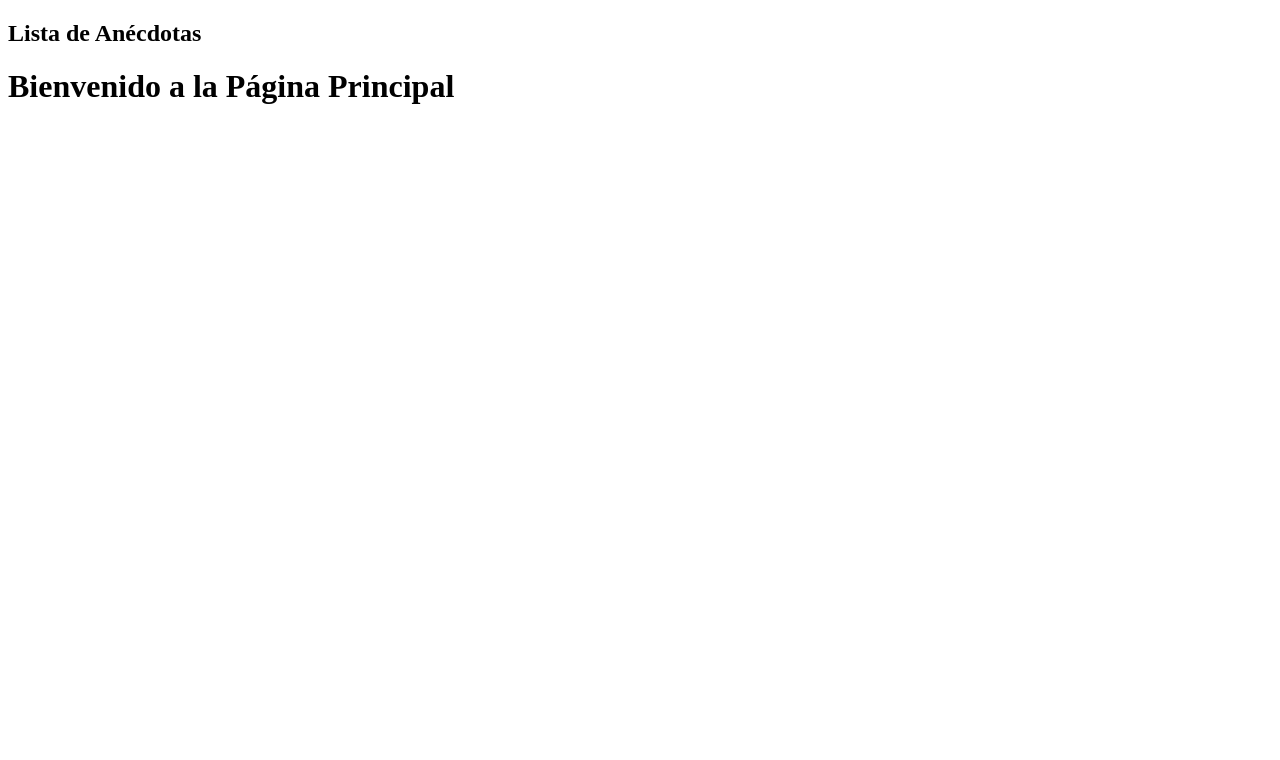
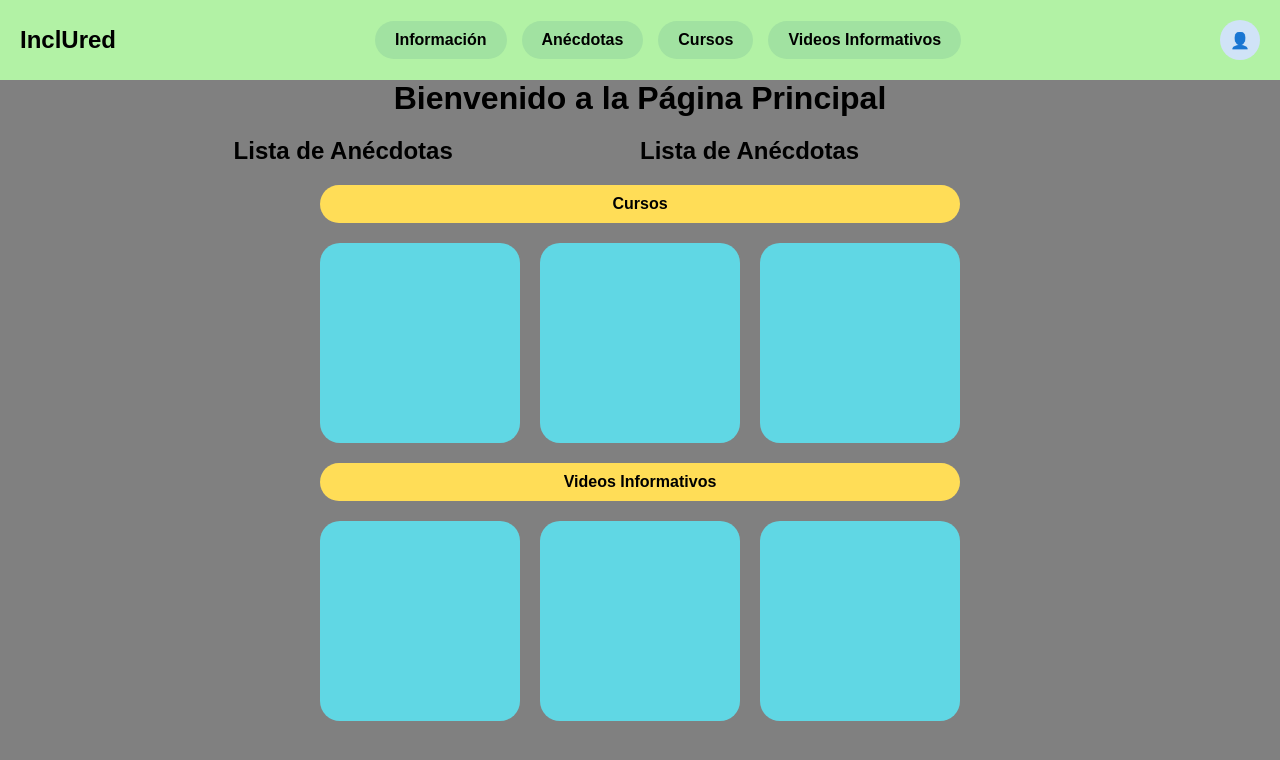
Before and after one commit to k12cyborg/inclUred, a Django app: page / in a window 1280 px wide. Shown: the top 760 px of the page. Run offline with Django 5.2, Linux system fonts and the light colour scheme.

Commit message:
Actualizar index.html y agregar carpeta static

```diff
--- /dev/null
+++ b/inclured1/static/inclured1/style.css
@@ -0,0 +1,95 @@
+/* Estilos globales */
+* {
+    box-sizing: border-box;
+    margin: 0;
+    padding: 0;
+}
+
+body {
+    font-family: Arial, sans-serif;
+    background-color: #808080; /* Color de fondo gris */
+    color: black;
+    display: flex;
+    flex-direction: column;
+    align-items: center;
+    justify-content: center;
+}
+
+/* Encabezado */
+header {
+    width: 100%;
+    background-color: #b2f2a5;
+    padding: 20px;
+    display: flex;
+    justify-content: space-between;
+    align-items: center;
+}
+
+.logo {
+    font-size: 24px;
+    font-weight: bold;
+    color: black;
+}
+
+.user-icon {
+    width: 40px;
+    height: 40px;
+    background-color: #d0e3f7;
+    border-radius: 50%;
+    display: flex;
+    align-items: center;
+    justify-content: center;
+    font-weight: bold;
+    color: black;
+}
+
+/* Menú de navegación */
+nav {
+    display: flex;
+    gap: 15px;
+}
+
+nav a {
+    padding: 10px 20px;
+    background-color: #a1e2a1; /* Verde claro */
+    border-radius: 20px;
+    text-decoration: none;
+    color: black;
+    font-weight: bold;
+}
+
+nav a:hover {
+    background-color: #6da96d; /* Verde oscuro al pasar el cursor */
+}
+
+/* Sección principal */
+.content {
+    width: 80%;
+    max-width: 1000px;
+    display: flex;
+    justify-content: space-around;
+    margin-top: 20px;
+}
+
+.section-title {
+    background-color: #ffdd57; /* Amarillo */
+    border-radius: 20px;
+    padding: 10px 20px;
+    font-weight: bold;
+    text-align: center;
+    margin-bottom: 20px;
+    color: black;
+}
+
+.box-container {
+    display: flex;
+    gap: 20px;
+    justify-content: center;
+}
+
+.box {
+    width: 200px;
+    height: 200px;
+    background-color: #60d7e4; /* Azul claro */
+    border-radius: 20px;
+}
--- a/inclured1/templates/index.html
+++ b/inclured1/templates/index.html
@@ -1,15 +1,58 @@
-<!-- archivo_principal.html -->
+{% load static %}
 <!DOCTYPE html>
 <html lang="es">
-  <head>
-    <meta charset="UTF-8" />
-    <title>Página Principal</title>
-  </head>
-  <body>
-    {% include "./componentes/anecdotas_list.html" %}
+<head>
+    <meta charset="UTF-8">
+    <meta name="viewport" content="width=device-width, initial-scale=1.0">
+    <title>InclUred</title>
+    <link rel="stylesheet" href="{% static 'inclured1/style.css' %}">
+</head>
+<body>
 
+    <!-- Encabezado -->
+    <header>
+        <div class="logo">InclUred</div>
+        <nav>
+            <a href="#">Información</a>
+            <a href="#">Anécdotas</a>
+            <a href="#">Cursos</a>
+            <a href="#">Videos Informativos</a>
+        </nav>
+        <div class="user-icon">👤</div>
+    </header>
+
+    <!-- Sección de Bienvenida -->
     <h1>Bienvenido a la Página Principal</h1>
 
+    <!-- Lista de Anécdotas -->
+    <div class="content">
+        <h2>Lista de Anécdotas</h2>
+        {% include "./componentes/anecdotas_list.html" %}
+    </div>
 
-  </body>
+    <!-- Sección de Cursos -->
+    <div class="content">
+        <div>
+            <div class="section-title">Cursos</div>
+            <div class="box-container">
+                <div class="box"></div>
+                <div class="box"></div>
+                <div class="box"></div>
+            </div>
+        </div>
+    </div>
+
+    <!-- Sección de Videos Informativos -->
+    <div class="content">
+        <div>
+            <div class="section-title">Videos Informativos</div>
+            <div class="box-container">
+                <div class="box"></div>
+                <div class="box"></div>
+                <div class="box"></div>
+            </div>
+        </div>
+    </div>
+
+</body>
 </html>
```
